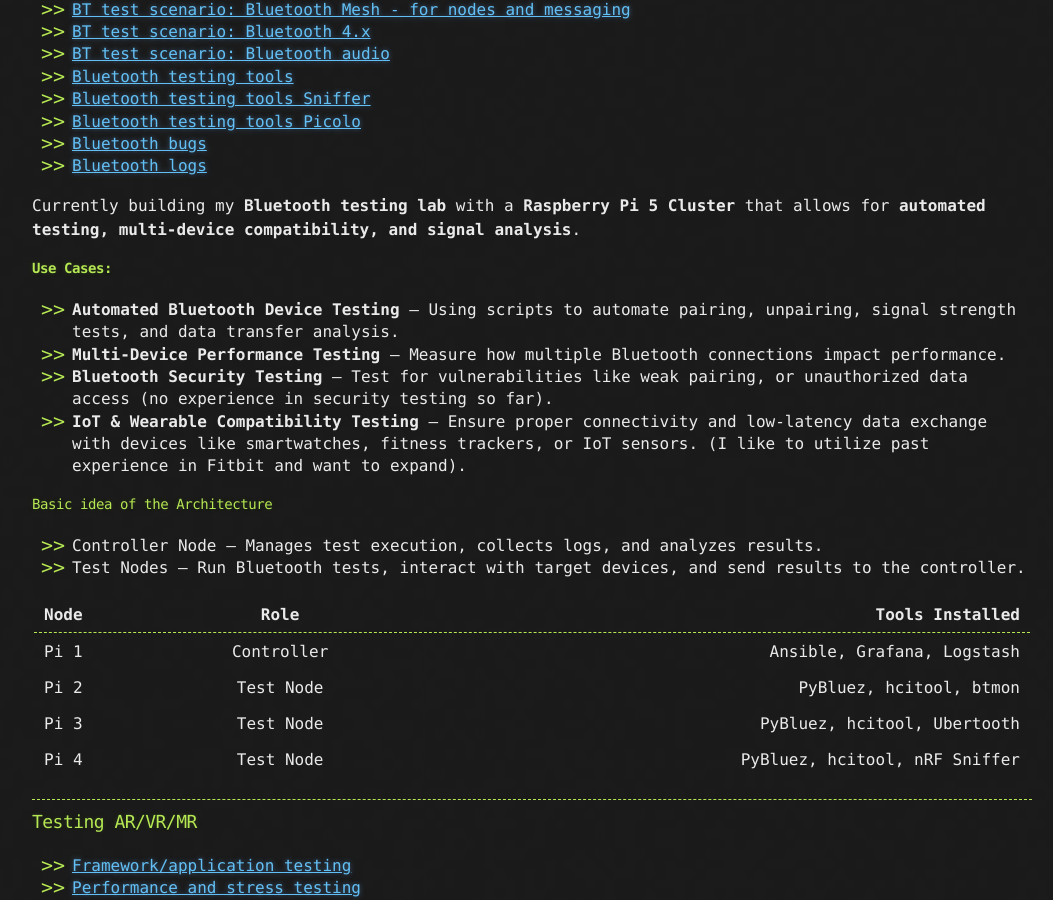
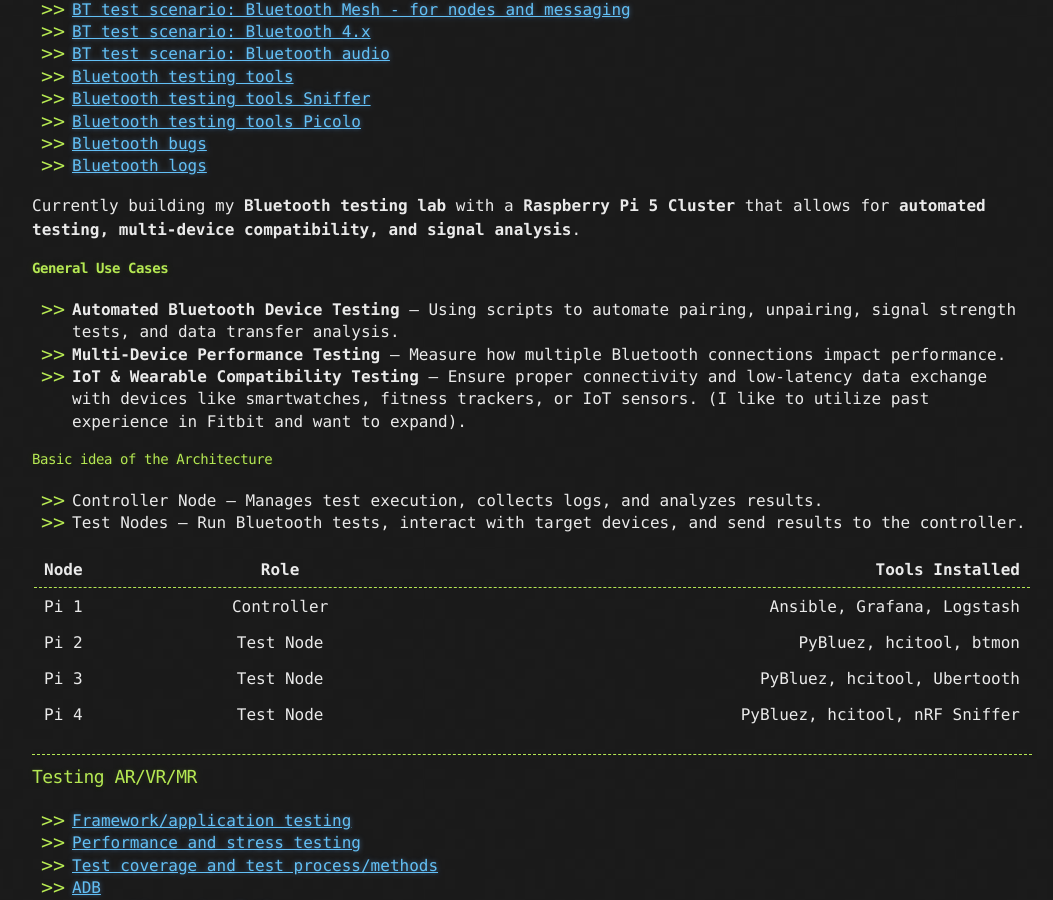
Before and after one commit to sciustechnologia/sciustechnologia.github.io, a Jekyll site: the page built from index.md, in a window 1280 px wide and 900 px high, scrolled down 516 px. Shown: the whole window, without its empty margins (108-1161 px from the left). Built offline with Jekyll 4.4.1, drawn with Linux system fonts in a browser that asks for light colours.

Commit message:
Update index.md

```diff
--- a/index.md
+++ b/index.md
@@ -29,11 +29,10 @@ description: QA testing and technical writing
 
 Currently building my **Bluetooth testing lab** with a **Raspberry Pi 5 Cluster** that allows for **automated testing, multi-device compatibility, and signal analysis**.
 
-#### **Use Cases:**
+#### **General Use Cases**
 
 * **Automated Bluetooth Device Testing** – Using scripts to automate pairing, unpairing, signal strength tests, and data transfer analysis.
 * **Multi-Device Performance Testing** – Measure how multiple Bluetooth connections impact performance.
-* **Bluetooth Security Testing** – Test for vulnerabilities like weak pairing, or unauthorized data access (no experience in security testing so far).
 * **IoT & Wearable Compatibility Testing** – Ensure proper connectivity and low-latency data exchange with devices like smartwatches, fitness trackers, or IoT sensors. (I like to utilize past experience in Fitbit and want to expand).
 
 #### Basic idea of the Architecture
```
